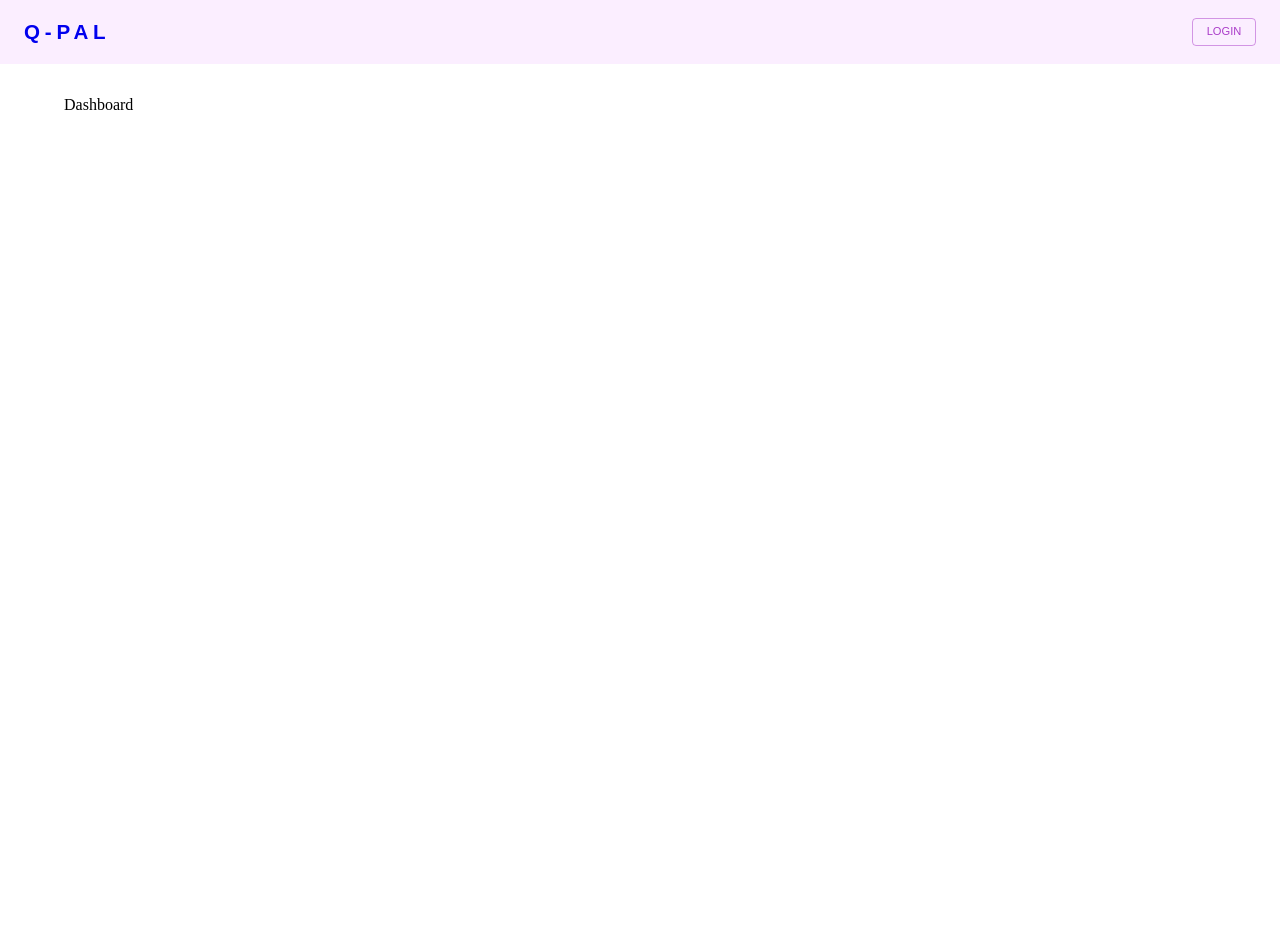
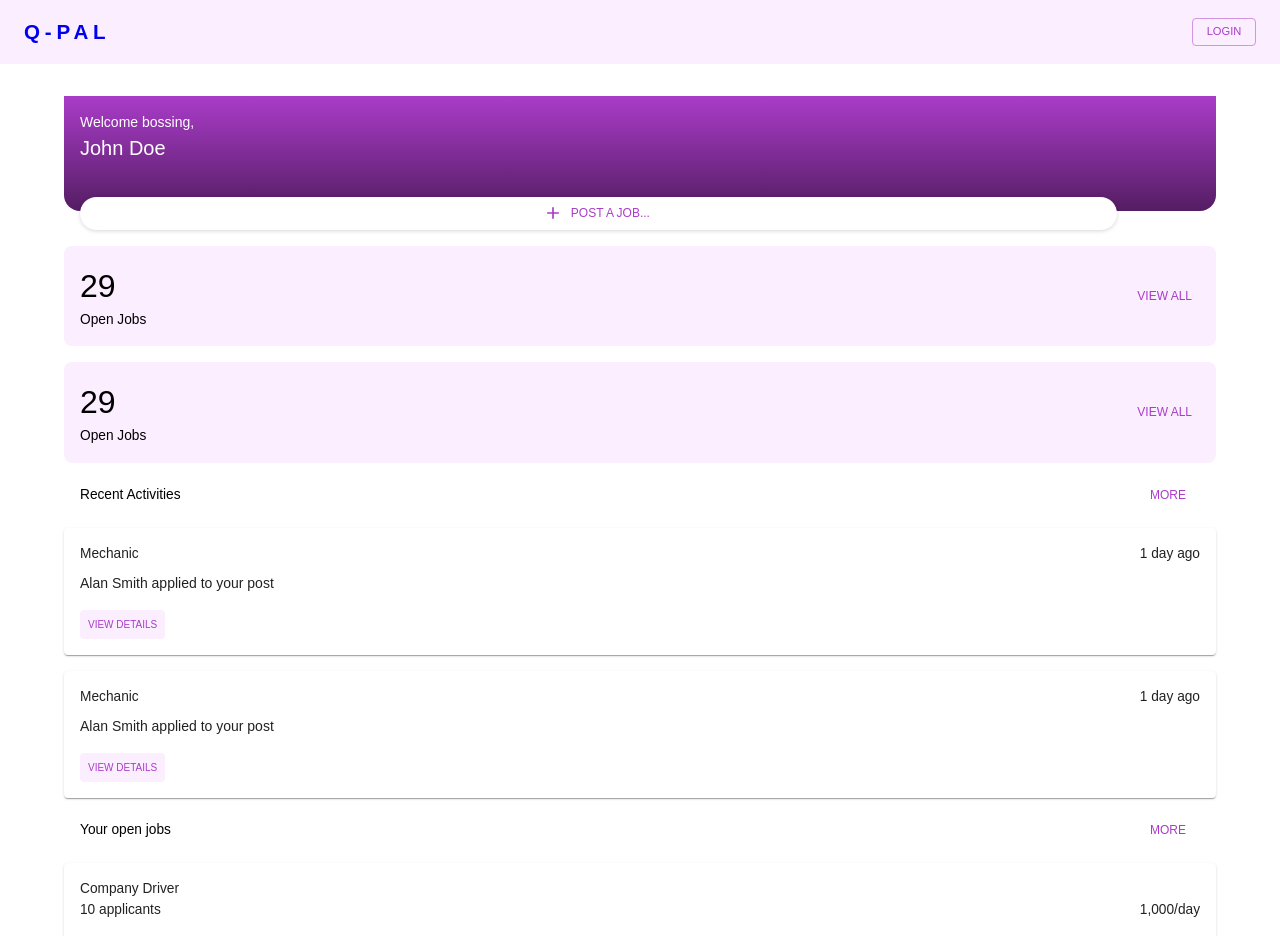
Before and after one commit to ezlyTech/innolympics-poninoni-qpal, a React (Vite) app: page /dashboard in a window 1280 px wide. Shown: the top 936 px of the page. Before the commit the page ends 800 px from the top, so only its background shows below. Built offline with nearby package versions, Linux system fonts and the light colour scheme.

Commit message:
created dashboard

```diff
--- a/src/pages/Dashboard/Components/MetricCard/MetricCard.jsx
+++ b/src/pages/Dashboard/Components/MetricCard/MetricCard.jsx
@@ -1,14 +1,29 @@
-import { Stack, Typography } from "@mui/material"
+import { Box, Button, Stack, Typography } from "@mui/material"
+import palette from "../../../../theme/palette"
 
 const MetricCard = () => {
   return (
-    <Stack sx={{ bgcolor: 'lightblue', padding: 2, height: 100, width: 100, borderRadius: 4 }}>
-      <Typography sx={{ fontSize: 24 }}>
-        29
-      </Typography>
-      <Typography>
-        Open Jobs
-      </Typography>
+    <Stack
+      sx={{
+        bgcolor: palette.primary.light,
+        padding: 2,
+        borderRadius: 2,
+        mt: 2,
+        }}
+        direction='row'
+        >
+      <Stack>
+        <Typography sx={{ fontSize: 32, fontWeight: 'semibold' }}>
+          29
+        </Typography>
+        <Typography>
+          Open Jobs
+        </Typography>
+      </Stack>
+      <Box sx={{ flexGrow: 1 }} />
+      <Button>
+        View All
+      </Button>
     </Stack>
   )
 }
--- /dev/null
+++ b/src/pages/Dashboard/Components/OpenJobsCard/OpenJobsCard.jsx
@@ -0,0 +1,28 @@
+import { Box, Button, Card, Stack, Typography} from "@mui/material"
+import palette from "../../../../theme/palette"
+
+const OpenJobsCard = () => {
+  return (
+    <Card sx={{p: 2}}>
+      <Stack sx={{mb: 2}}>
+        <Typography>
+          Company Driver
+        </Typography>
+        <Stack direction='row'>
+          <Typography>
+            10 applicants
+          </Typography>
+          <Box sx={{ flexGrow: 1 }} />
+          <Typography>
+            1,000/day
+          </Typography>
+        </Stack>
+      </Stack>
+      <Button sx={{bgcolor: palette.primary.light, fontSize: 10 }}>
+        View Details
+      </Button>
+    </Card>
+  )
+}
+
+export default OpenJobsCard
--- /dev/null
+++ b/src/pages/Dashboard/Components/OpenJobsCard/index.js
@@ -0,0 +1,3 @@
+import OpenJobsCard from './OpenJobsCard';
+
+export default OpenJobsCard;
--- /dev/null
+++ b/src/pages/Dashboard/Components/PostCard/PostCard.jsx
@@ -0,0 +1,30 @@
+import { Box, Button, Card, Stack, Typography } from "@mui/material"
+import palette from "../../../../theme/palette"
+
+const PostCard = () => {
+  return (
+    <Card sx={{p: 2}}>
+      <Stack>
+        <Stack sx={{mb: 2}}>
+          <Stack direction='row' sx={{fontSize: 12, mb: 1}} >
+            <Typography>
+              Mechanic
+            </Typography>
+            <Box sx={{ flexGrow: 1 }} />
+            <Typography>
+              1 day ago
+            </Typography>
+          </Stack>
+          <Typography sx={{fontSize: 14}}>
+            Alan Smith applied to your post
+          </Typography>
+        </Stack>
+      </Stack>
+      <Button sx={{bgcolor: palette.primary.light, fontSize: 10 }}>
+        View Details
+      </Button>
+    </Card>
+  )
+}
+
+export default PostCard
--- /dev/null
+++ b/src/pages/Dashboard/Components/PostCard/index.js
@@ -0,0 +1,3 @@
+import PostCard from './PostCard';
+
+export default PostCard;
--- a/src/pages/Dashboard/Dashboard.jsx
+++ b/src/pages/Dashboard/Dashboard.jsx
@@ -1,6 +1,70 @@
+import { Box, Button, Stack, Typography } from "@mui/material"
+import AddIcon from '@mui/icons-material/Add';
+import MetricCard from "./Components/MetricCard/MetricCard";
+import PostCard from "./Components/PostCard/PostCard";
+import OpenJobsCard from "./Components/OpenJobsCard/OpenJobsCard";
+
 const Dashboard = () => {
   return (
-    <div>Dashboard</div>
+    <>
+      <Stack
+        sx={{
+          p: 2,
+          background: 'linear-gradient(180deg, #AA3CC9 0%, #541D63 100%)',
+          color: 'white',
+          borderBottomLeftRadius: 16,
+          borderBottomRightRadius: 16,
+          }}>
+        <Typography sx={{fontSize: 14}}>
+          Welcome bossing,
+        </Typography>
+        <Typography
+          sx={{
+            pb: 4,
+            fontSize: 20,
+            fontWeight: 'semibold'
+          }}>
+          John Doe
+        </Typography>
+      </Stack>
+      <Button
+        startIcon={<AddIcon />}
+        sx={{
+          mx: 2,
+          mt: -2,
+          width: '90%',
+          bgcolor: 'white',
+          borderRadius: 14,
+          boxShadow: '0px 1px 4px rgba(0, 0, 0, 0.16)',
+          }}>
+          Post a job...
+      </Button>
+      <MetricCard />
+      <MetricCard />
+      <Stack spacing={2}>
+        <Stack direction='row' sx={{alignItems: 'center', px: 2, pt: 2}}>
+          <Typography>
+            Recent Activities
+          </Typography>
+          <Box sx={{ flexGrow: 1 }} />
+          <Button>More</Button>
+        </Stack>
+        <PostCard />
+        <PostCard />
+      </Stack>
+
+      <Stack spacing={2}>
+        <Stack direction='row' sx={{alignItems: 'center', px: 2, pt: 2}}>
+          <Typography>
+            Your open jobs
+          </Typography>
+          <Box sx={{ flexGrow: 1 }} />
+          <Button>More</Button>
+        </Stack>
+        <OpenJobsCard />
+        <OpenJobsCard />
+      </Stack>
+    </>
   )
 }
 
```
